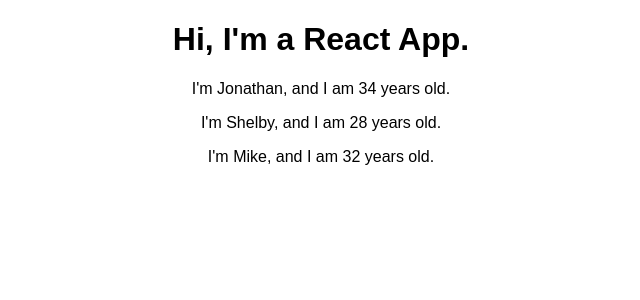
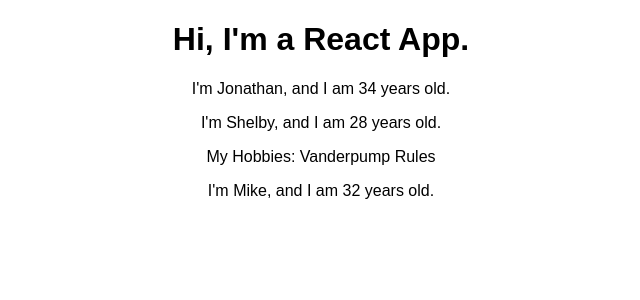
Before and after one commit to Jerik0/react-complete-guide, a React (Create React App) app: page / in a window 1280 px wide. Shown: the top 300 px of the page, without its empty margins (319-959 px from the left). Built offline with nearby package versions, Linux system fonts and the light colour scheme.

Commit message:
add ability to read props.children (content inserted between opening and closing tags of component) in the Person component itself

```diff
--- a/src/Person/Person.js
+++ b/src/Person/Person.js
@@ -3,11 +3,13 @@
 // In it's simplest form, a 'Component' is just a plain JavaScript function that returns some JSX.
 // ***NOTE: THIS IS KNOWN AS A STATELESS, OR DUMB COMPONENT. YOU CANNOT USE STATE WITH THIS***
 const person = props => {
-
   return (
-    <p>I'm {props.name}, and I am {props.age} years old.</p>
+    <div>
+      <p>I'm {props.name}, and I am {props.age} years old.</p>
+      <p>{props.children}</p>
+    </div>
+  // props.children refers to ANYTHING between the opening and closing tag of the component (including complex JS).
   )
-
 }
 
 export default person; // <<< This needs to be lowercase because it matches the function name.
```
